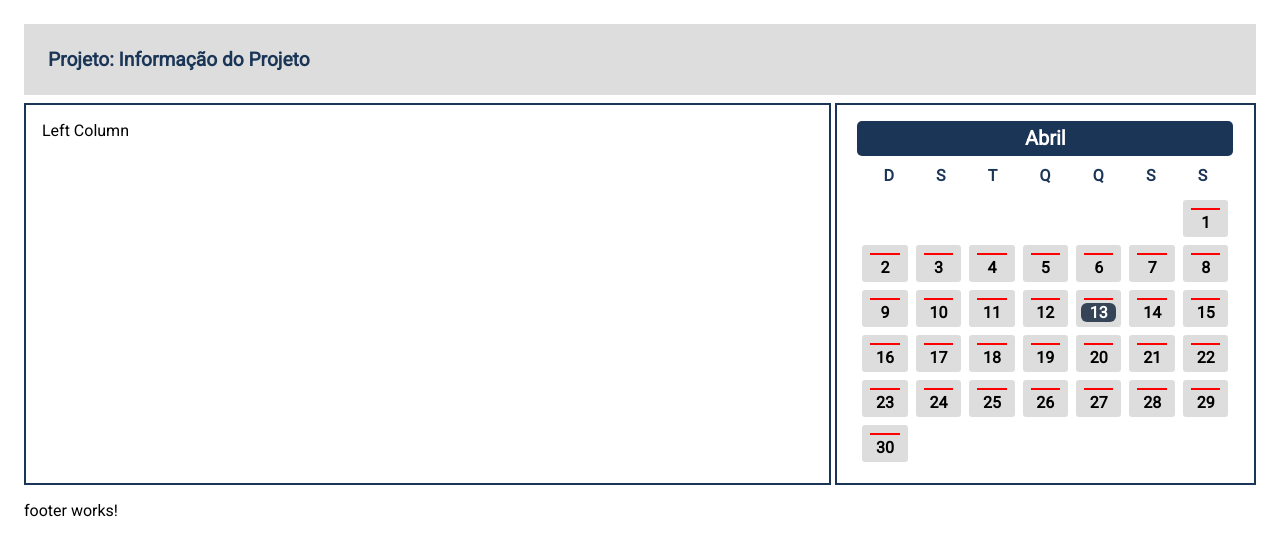
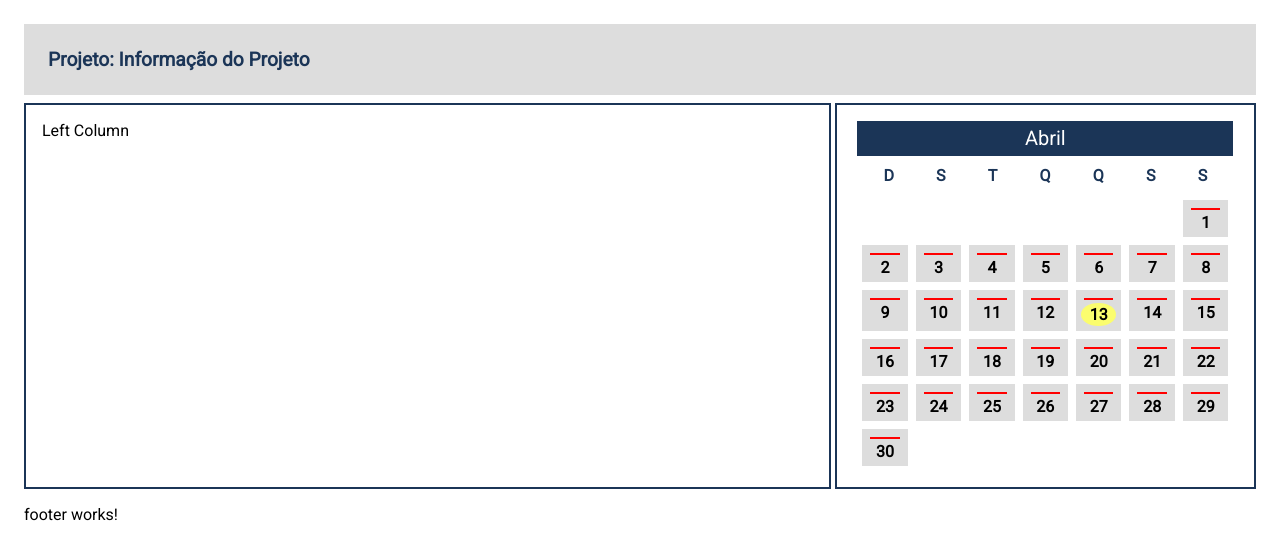
Before and after one commit to jaotuta/academia-atos-projeto-final, an Angular app: page / in a window 1280 px wide. Shown: the top 560 px of the page. Built offline with nearby package versions, Linux system fonts and the light colour scheme.

Commit message:
commit 3

```diff
--- a/src/app/proj-page/calendar/calendar.component.css
+++ b/src/app/proj-page/calendar/calendar.component.css
@@ -12,26 +12,24 @@
     width: 95%;
     margin: auto;
     padding: 5px;
-    border-bottom-right-radius: 5px;
-    border-bottom-left-radius: 5px;
+
 }
 
 .dia-numerico {
     background-color: rgb(221, 221, 221);
     padding: 5px;
-    border-radius: 3px;
     font-weight: 600;
 }
 .dia-numerico:hover {
     background-color: rgb(190, 190, 190);
     cursor: pointer;
-    font-weight: 600;
+    font-weight: 500;
 }
 
 .dia-atual {
-    background-color: rgb(53, 68, 87);
-    color: white;
-    border-radius: 6px;
+    background-color: rgb(251, 253, 110);
+    padding: 2px;
+    border-radius: 50%;
 }
 
 .dias {
@@ -59,9 +57,8 @@
     width: 95%;
     margin: auto;
     padding: 5px;
-    font-weight: 600;
+    font-weight: 500;
     font-size: 1.25em;
-    border-radius: 5px;
     color: white;
 }
 
--- a/src/app/proj-page/calendar/calendar.component.html
+++ b/src/app/proj-page/calendar/calendar.component.html
@@ -14,7 +14,7 @@
     <div class="numero-dias">
         <div class="dia-numerico" *ngFor="let item of diasDoMes">
             <div class="preenchido"></div>
-            <div class="conteudo">
+            <div class="conteudo" (click)="getDiaSelecionado($event)">
                 {{item}}
             </div>
 
--- a/src/app/proj-page/calendar/calendar.component.ts
+++ b/src/app/proj-page/calendar/calendar.component.ts
@@ -15,6 +15,8 @@ export class CalendarComponent {
   ano = this.now.getFullYear();
   qtdDiasNoMes = this.diasNoMes(this.mes, this.ano)
   diaDeInicio = this.retornaPrimeiroDiaDoMes(this.mes, this.ano);
+  firstLoad = 0;
+  diaSelecionado: undefined;
 
   diasNoMes(mes: number, ano: number) {
     var data = new Date(ano, mes + 1, 0);
@@ -25,14 +27,23 @@ export class CalendarComponent {
     var data = new Date(ano, mes, 1);
     return data.getDay()
   }
+
+  getDiaSelecionado($event: any) {
+    this.diaSelecionado = $event.target.innerHTML;
+    console.log( this.diaSelecionado);
+  }
+
   ngOnInit() {
     for( let i = 1; i <= this.qtdDiasNoMes; i++) {
       this.diasDoMes.push(i);
     }
+
   }
+
   ngDoCheck() {
+    if(this.firstLoad < 3){
+      console.log('entrou')
       const primeiroDia = document.querySelector(".dia-numerico");
-    console.log(primeiroDia)
       const hoje = document.querySelectorAll(".conteudo");
       hoje.forEach(item => {
         if (parseInt(item.innerHTML) == this.now.getDate()) {
@@ -57,4 +68,7 @@ export class CalendarComponent {
       }
     }
 
+    this.firstLoad ++;
   }
+
+}
```
Also changed, not shown: 1 other file (tests, documents, lock files or other folders). Lines whose indentation alone changed are shown as unchanged.
